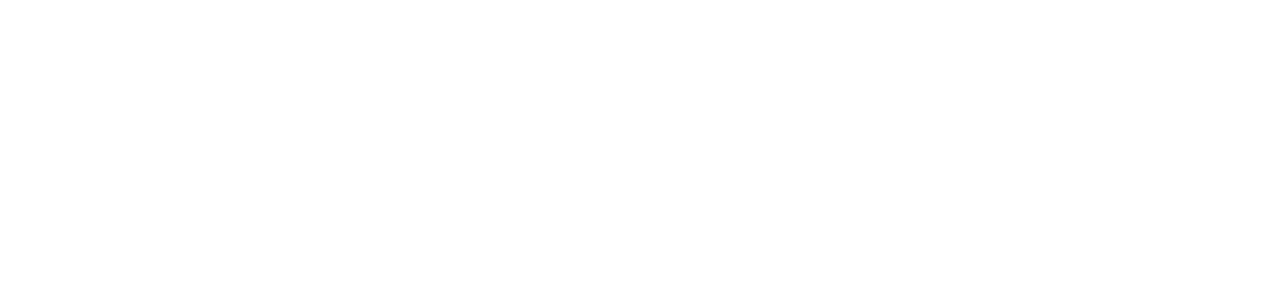
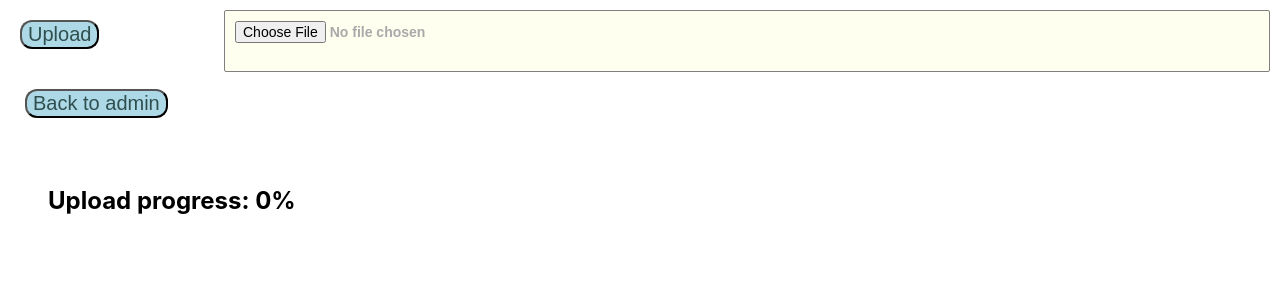
Before and after one commit to SumiSastri/google-firebase-and-react, a React (Create React App) app in the folder firebase-app/: page /upload-files in a window 1280 px wide. Before the commit this address had no page. Shown: the top 300 px of the page. Built offline with nearby package versions, Linux system fonts and the light colour scheme.

Commit message:
Add upload file section

```diff
--- a/firebase-app/src/App.js
+++ b/firebase-app/src/App.js
@@ -10,6 +10,7 @@
 import UpdateBlog from "./auth/forms/content-forms/UpdateBlog";
 import BlogsAdmin from "./auth/tables/BlogsAdmin";
 import UploadImages from "./auth/forms/upload-files/UploadImages";
+import UploadFiles from "./auth/forms/upload-files/UploadFiles";
 
 const App = () => {
   return (
@@ -24,6 +25,7 @@
         <Route path='/add-blog' element={<AddBlog />} />
         <Route path='/update-blog' element={<UpdateBlog />} />
         <Route path='/upload-images' element={<UploadImages />} />
+        <Route path='/upload-files' element={<UploadFiles />} />
       </Routes>
     </div>
   );
--- /dev/null
+++ b/firebase-app/src/auth/forms/upload-files/UploadFiles.js
@@ -0,0 +1,54 @@
+import { useState } from "react";
+import { Link } from "react-router-dom";
+import { ref, getDownloadURL, uploadBytesResumable } from "firebase/storage";
+import { storage } from "../../../configs/firebase";
+
+const UploadFiles = () => {
+  const [progress, setProgress] = useState(0);
+
+  const submitUploadedFile = (e) => {
+    e.preventDefault();
+
+    const file = e.target[0].files[0];
+    fileUpload(file);
+  };
+
+  const fileUpload = async (file) => {
+    //
+    if (!file) return;
+
+    const fileStorageReference = ref(storage, `files/${file.name}`);
+    const uploadTask = uploadBytesResumable(fileStorageReference, file);
+
+    await uploadTask.on(
+      "state_changed",
+      (snapshot) => {
+        const prog = Math.round(
+          (snapshot.bytesTransferred / snapshot.totalBytes) * 100
+        );
+        setProgress(prog);
+      },
+      (error) => console.log(error),
+      () => {
+        getDownloadURL(uploadTask.snapshot.ref).then((downloadURL) => {
+          console.log("File available at", downloadURL);
+        });
+      }
+    );
+  };
+
+  return (
+    <div>
+      <form onSubmit={submitUploadedFile}>
+        <input type='file' className='input' />
+        <button type='submit'>Upload</button>
+        <Link to='/blogs-admin'>
+          <button>Back to admin</button>
+        </Link>
+        <h2>Upload progress: {progress}%</h2>
+      </form>
+    </div>
+  );
+};
+
+export default UploadFiles;
--- a/firebase-app/src/auth/forms/upload-files/UploadImages.js
+++ b/firebase-app/src/auth/forms/upload-files/UploadImages.js
@@ -31,12 +31,6 @@
       .catch((error) => {
         console.log(error, "fail upload image to file storage");
       });
-
-    // Reset the file input
-    const resetImageUpload = () => {
-      setImageUpload([]);
-    };
-    resetImageUpload();
   };
 
   useEffect(() => {
@@ -80,8 +74,11 @@
           }}
         />
         <button type='submit'>Upload image</button>
-        <Link to='/blogs-admin'>Cancel</Link>
+        <Link to='/blogs-admin'>
+          <button>Back to admin</button>
+        </Link>
       </form>
+      <hr />
       <section className='image-gallery'>
         {imageUrls.map((imageUrl) => (
           <motion.div
--- a/firebase-app/src/auth/tables/BlogsAdmin.js
+++ b/firebase-app/src/auth/tables/BlogsAdmin.js
@@ -43,7 +43,8 @@
       <h2>Blogs Admin Panel</h2>
 
       <Link to='/add-blog'>Create content</Link>
-      <Link to='/upload-images'>Upload images and files</Link>
+      <Link to='/upload-images'>Upload images</Link>
+      <Link to='/upload-images'>Upload files</Link>
 
       <table>
         <thead>
```
